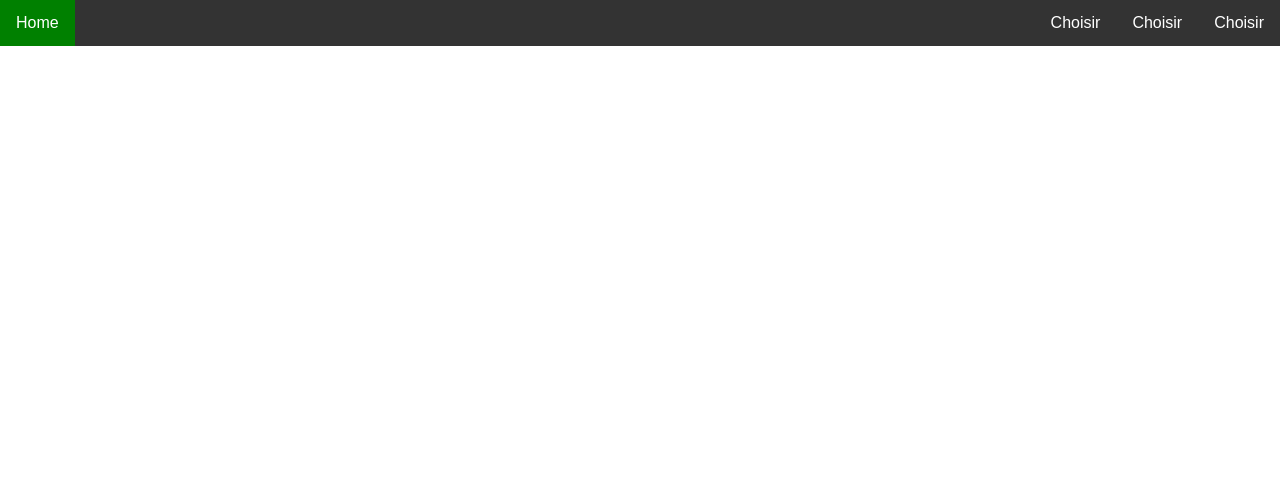
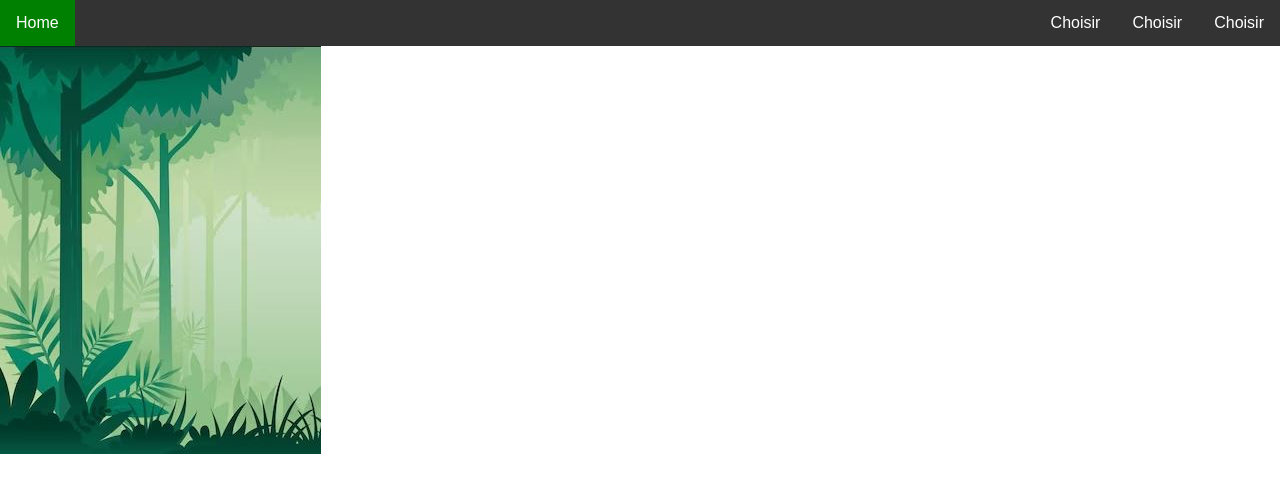
Before and after one commit to Rom001/NI2023, a plain HTML site: page index.html in a window 1280 px wide. Drawn offline with Linux system fonts and the light colour scheme.

Commit message:
test_fond_gauche

```diff
--- a/css/styles.css
+++ b/css/styles.css
@@ -59,7 +59,6 @@ ul.topnav li.right {
 }
 
 #gauche{
-    background-image:url(../../topfondgauche.JPG) ;
     float: left;
     width: 15%;
 }
--- a/index.html
+++ b/index.html
@@ -16,7 +16,9 @@
     <li class='right'><a href='index.html'>Choisir</a></li>
     </ul>
 
-    <div id="gauche"></div>
+    <div id="gauche">
+        <img src="topfondgauche.JPG" alt="image">
+    </div>
     <div id="centre"></div>
     <div id="droite"></div>
 
```
